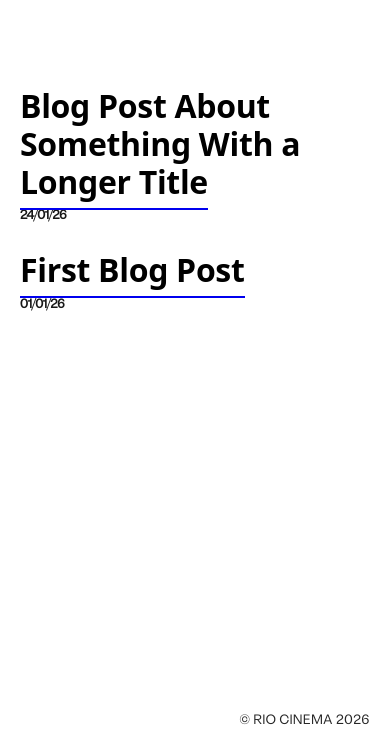
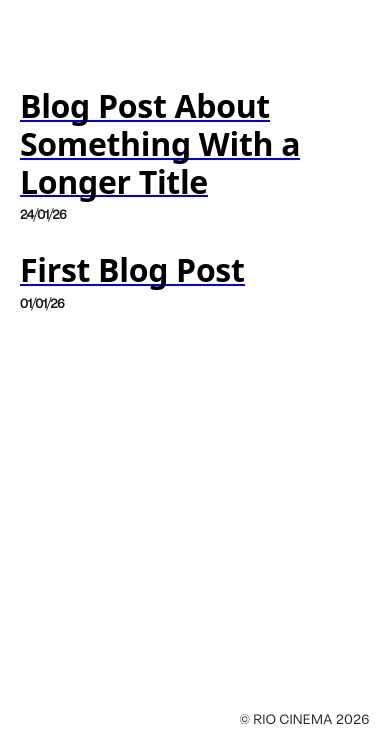
Before and after one commit to riocinema/blog, an Eleventy site: page src/index.njk in a window 390 px wide. Both pictures are taken after a click on the button "accessibility_new". Shown: the part 97-844 px from the top of the page. Built offline with nearby package versions, Linux system fonts and the light colour scheme; Eleventy itself is replaced by a stand-in of ours; files that its build step writes are made by us from their sources; files whose address does not match are found by name; a web font is replaced by a local one.

Commit message:
Update site.css

```diff
--- a/src/css/site.css
+++ b/src/css/site.css
@@ -815,38 +815,36 @@ body[data-a11y="1"] .title-text {
   box-decoration-break: clone;
 }
 
-/* Fake underline ABOVE highlight */
-html.a11y .title-text::after,
-body.a11y .title-text::after,
-html.accessibility .title-text::after,
-body.accessibility .title-text::after,
-html[data-a11y="1"] .title-text::after,
-body[data-a11y="1"] .title-text::after {
-  content: "";
-  position: absolute;
-  left: 0;
-  right: 0;
+/* Underline ONLY the title words — multi-line + sits ABOVE yellow highlight */
+html.a11y .title-text,
+body.a11y .title-text,
+html.accessibility .title-text,
+body.accessibility .title-text,
+html[data-a11y="1"] .title-text,
+body[data-a11y="1"] .title-text {
+  display: inline;
+  -webkit-box-decoration-break: clone;
+  box-decoration-break: clone;
 
-  /* TUNE THIS: closer/further from text */
-  bottom: -0.22em;
+  /* underline as a background layer (drawn above background-color) */
+  background-image: linear-gradient(var(--a11y-blue), var(--a11y-blue));
+  background-repeat: no-repeat;
+  background-size: 100% 3px;      /* thickness */
+  background-position: 0 1.12em;  /* underline vertical position — TUNE THIS */
 
-  /* underline thickness */
-  height: 3px;
-
-  background: var(--a11y-blue);
-  pointer-events: none;
-  z-index: 2; /* sits above yellow highlight */
+  /* helps keep underline from “inking out” on descenders */
+  padding-bottom: 0.12em;         /* TUNE THIS with the line above */
 }
 
-/* Slightly thinner underline on mobile */
+/* slightly thinner underline on mobile */
 @media (max-width: 900px) {
-  html.a11y .title-text::after,
-  body.a11y .title-text::after,
-  html.accessibility .title-text::after,
-  body.accessibility .title-text::after,
-  html[data-a11y="1"] .title-text::after,
-  body[data-a11y="1"] .title-text::after {
-    height: 2px;
+  html.a11y .title-text,
+  body.a11y .title-text,
+  html.accessibility .title-text,
+  body.accessibility .title-text,
+  html[data-a11y="1"] .title-text,
+  body[data-a11y="1"] .title-text {
+    background-size: 100% 2px;
   }
 }
 
```
